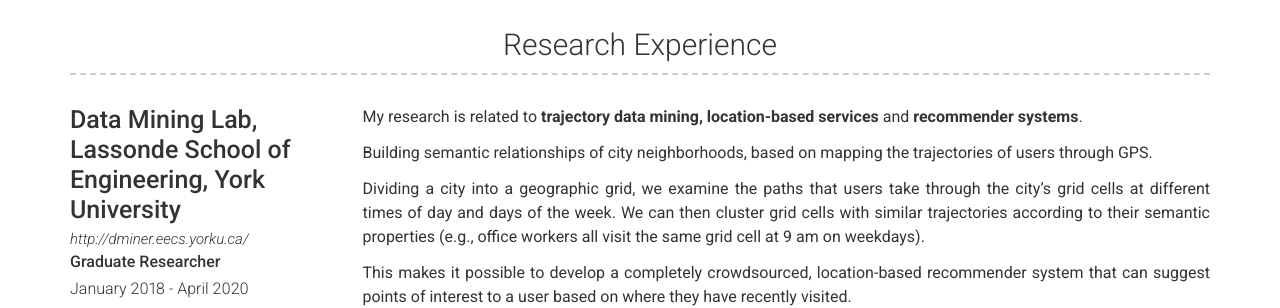
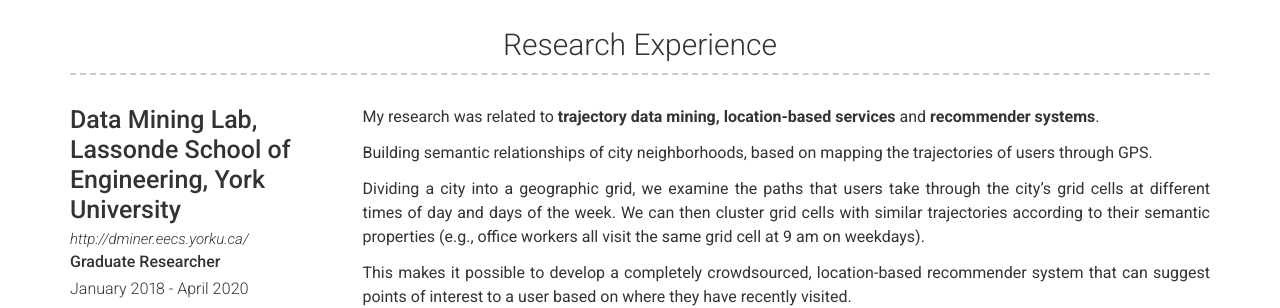
Before and after one commit to saimmehmood/saimmehmood.github.io, a Jekyll site: the page built from index.md, in a window 1280 px wide and 900 px high, scrolled down 428 px. Shown: the part 153-461 px from the top of the window. Built offline with Jekyll 4.4.1, drawn with Linux system fonts in a browser that asks for light colours; nearby versions of some CDN libraries.

Commit message:
9/15/2020 10:02 PM

```diff
--- a/_data/experience.yml
+++ b/_data/experience.yml
@@ -6,7 +6,7 @@
   # quote: >
   #  Solving 21st century problems by diging holes and making game changing products like the *not a flamethrower*
   description: | # this will include new lines to allow paragraphs
-    My research is related to **trajectory data mining, location-based services** and **recommender systems**.
+    My research was related to **trajectory data mining, location-based services** and **recommender systems**.
 
     Building semantic relationships of city neighborhoods, based on mapping the trajectories of users through GPS.
 
```
